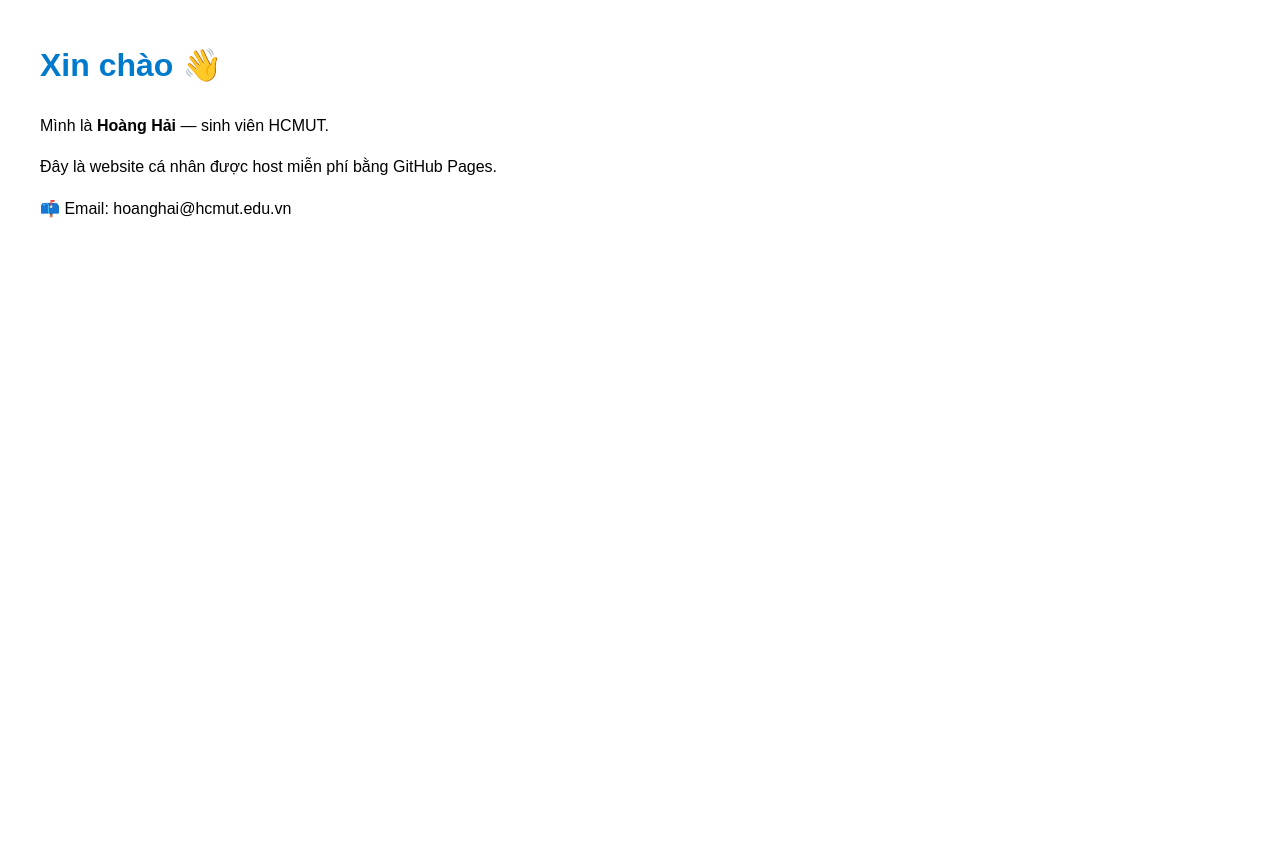
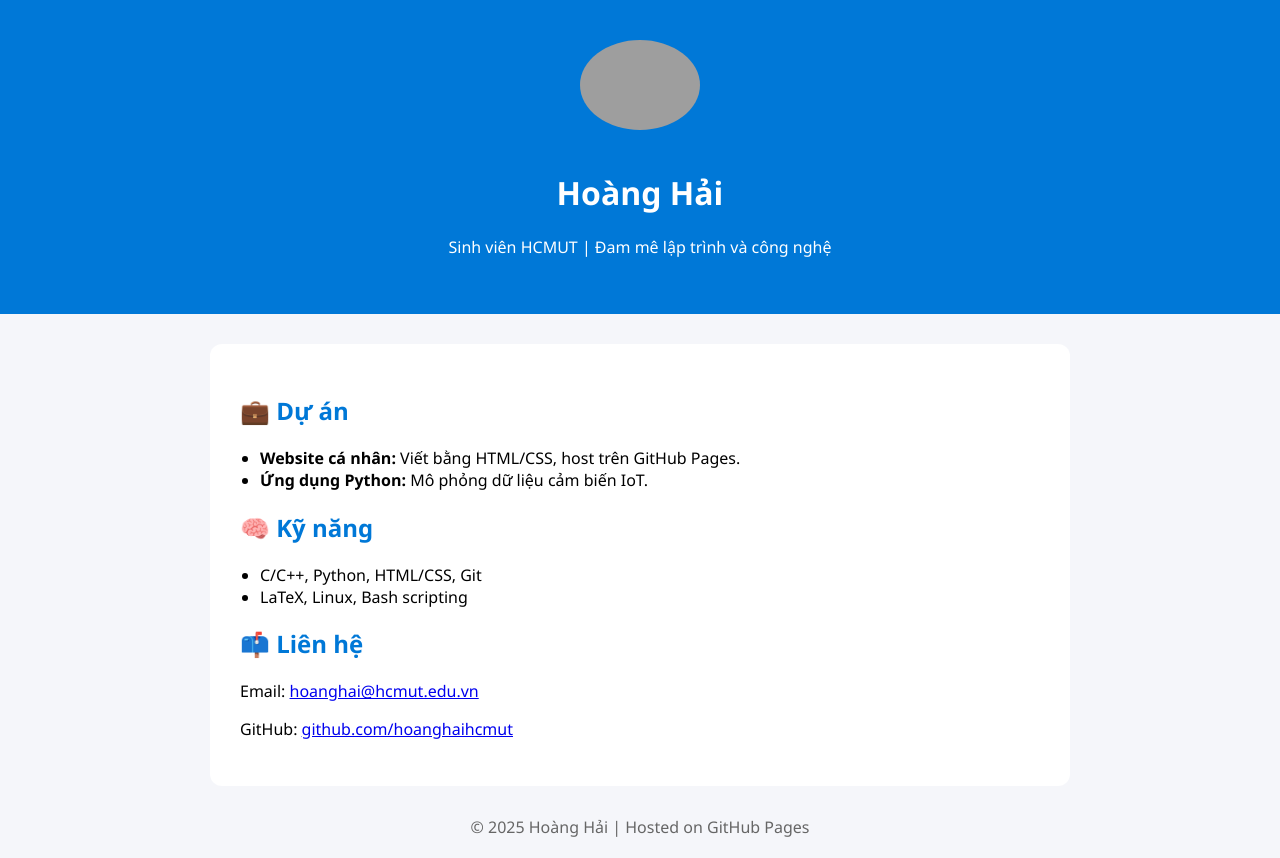
Before and after one commit to hoanghaihcmut/hoanghaihcmut.github.io, a plain HTML site: page index.html in a window 1280 px wide. Before the commit the page ends 800 px from the top, so only its background shows below. Drawn offline with Linux system fonts and the light colour scheme; grey boxes are pictures that could not be loaded.

Commit message:
Revamp personal portfolio webpage layout and content

```diff
--- a/index.html
+++ b/index.html
@@ -2,17 +2,39 @@
 <html lang="vi">
 <head>
   <meta charset="utf-8">
-  <meta name="viewport" content="width=device-width,initial-scale=1">
-  <title>Trang cá nhân của Hoàng Hải</title>
+  <meta name="viewport" content="width=device-width, initial-scale=1">
+  <title>Hoàng Hải | Portfolio</title>
   <style>
-    body { font-family: Arial, sans-serif; margin: 40px; line-height: 1.6; }
-    h1 { color: #007acc; }
+    body { font-family: 'Segoe UI', sans-serif; background: #f5f6fa; margin: 0; }
+    header { background: #0078D7; color: white; padding: 40px 20px; text-align: center; }
+    .avatar { border-radius: 50%; width: 120px; margin-bottom: 15px; }
+    .container { max-width: 800px; margin: 30px auto; background: white; padding: 30px; border-radius: 12px; }
+    h2 { color: #0078D7; }
+    ul { padding-left: 20px; }
+    footer { text-align: center; margin: 20px 0; color: #666; }
   </style>
 </head>
 <body>
-  <h1>Xin chào 👋</h1>
-  <p>Mình là <strong>Hoàng Hải</strong> — sinh viên HCMUT.</p>
-  <p>Đây là website cá nhân được host miễn phí bằng GitHub Pages.</p>
-  <p>📫 Email: hoanghai@hcmut.edu.vn</p>
+  <header>
+    <img class="avatar" src="https://avatars.githubusercontent.com/u/your-github-id" alt="Avatar">
+    <h1>Hoàng Hải</h1>
+    <p>Sinh viên HCMUT | Đam mê lập trình và công nghệ</p>
+  </header>
+  <div class="container">
+    <h2>💼 Dự án</h2>
+    <ul>
+      <li><strong>Website cá nhân:</strong> Viết bằng HTML/CSS, host trên GitHub Pages.</li>
+      <li><strong>Ứng dụng Python:</strong> Mô phỏng dữ liệu cảm biến IoT.</li>
+    </ul>
+    <h2>🧠 Kỹ năng</h2>
+    <ul>
+      <li>C/C++, Python, HTML/CSS, Git</li>
+      <li>LaTeX, Linux, Bash scripting</li>
+    </ul>
+    <h2>📫 Liên hệ</h2>
+    <p>Email: <a href="mailto:hoanghai@hcmut.edu.vn">hoanghai@hcmut.edu.vn</a></p>
+    <p>GitHub: <a href="https://github.com/hoanghaihcmut">github.com/hoanghaihcmut</a></p>
+  </div>
+  <footer>© 2025 Hoàng Hải | Hosted on GitHub Pages</footer>
 </body>
 </html>
```
